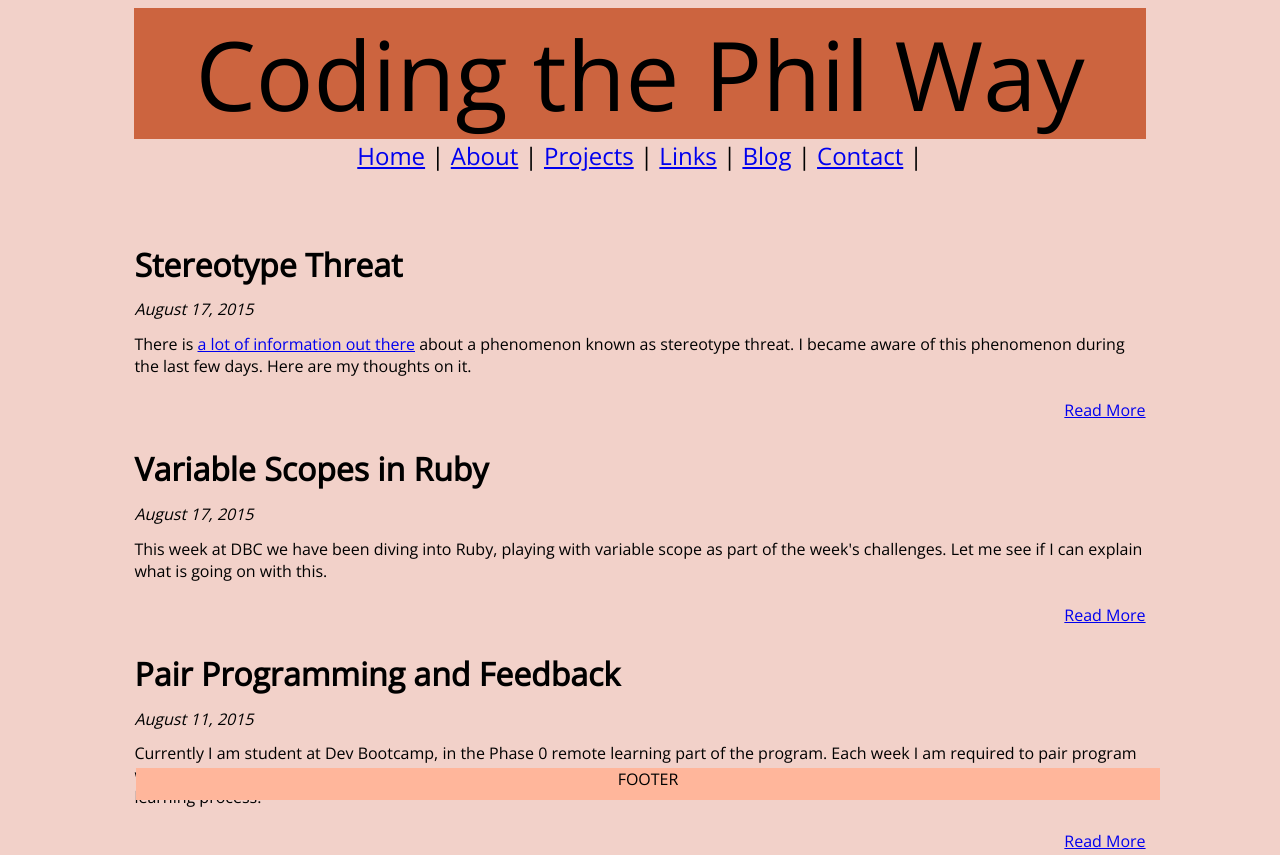
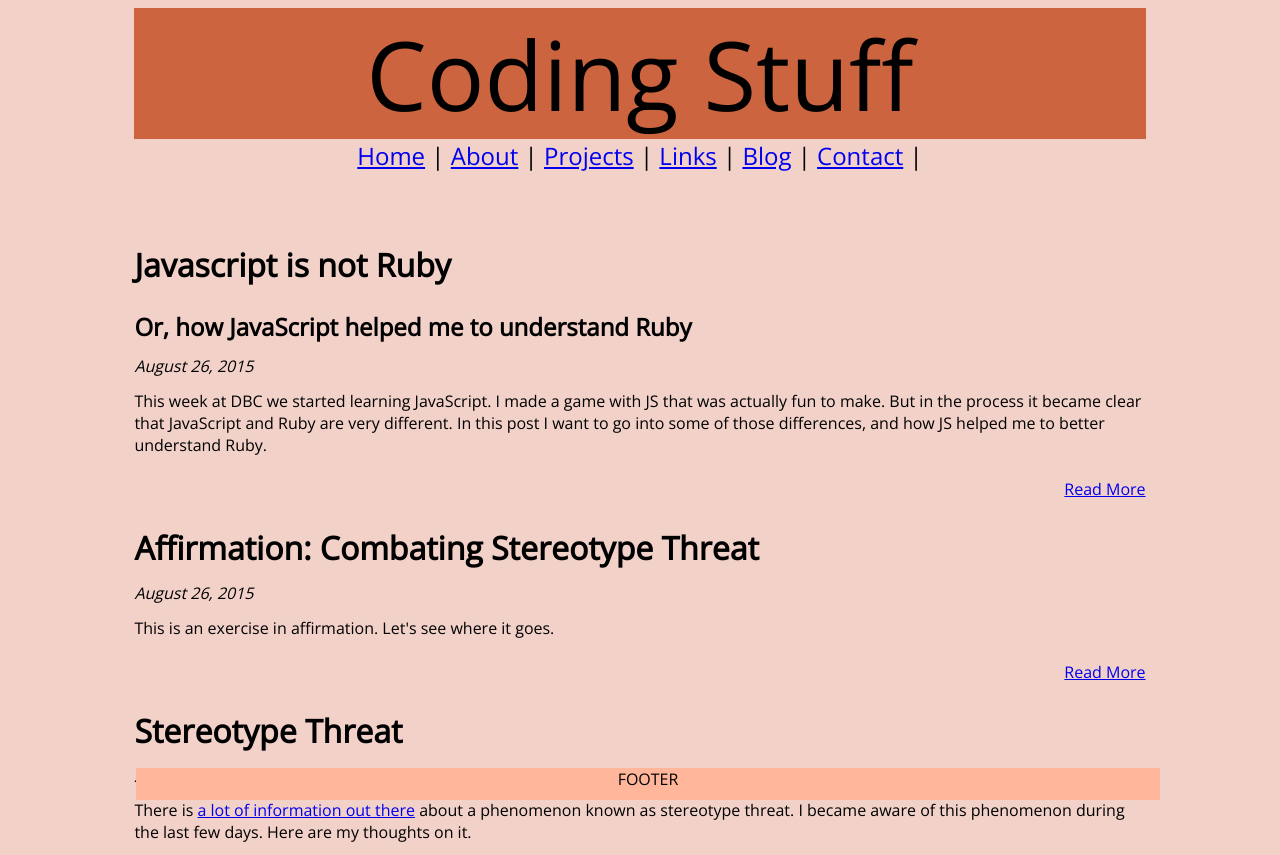
Before and after one commit to philsof/philsof.github.io, a plain HTML site: page blog/blog-index.html in a window 1280 px wide. Shown: the top 855 px of the page. Drawn offline with nearby package versions, Linux system fonts and the light colour scheme.

Commit message:
Update blog index with two new blog posts

```diff
--- a/blog/blog-index.html
+++ b/blog/blog-index.html
@@ -8,16 +8,41 @@
   <link rel="stylesheet" type="text/css" href="/blog_template.css">
 </head>
 <body>
-<header id="header">Coding the Phil Way</header>
+<header id="header">Coding Stuff</header>
     <nav id="nav">
       <a href="../index.html">Home</a> |
       <a href="../about.html">About</a> |
-      <a href="#">Projects</a> |
+      <a href="../projects/index.html">Projects</a> |
       <a href="#">Links</a> |
       <a href="blog-index.html">Blog</a> |
       <a href="../contact.html">Contact</a> |
     </nav>
 <br><br>
+
+<article>
+  <h2 class="post_title">Javascript is not Ruby</h2>
+  <h3 class="post_subtitle">Or, how JavaScript helped me to understand Ruby</h3>
+  <div class="post_date">August 26, 2015</div>
+
+  <div class="post_body">
+  This week at DBC we started learning JavaScript. I made a game with JS that was actually fun to make. But in the process it became clear that JavaScript and Ruby are very different. In this post I want to go into some of those differences, and how JS helped me to better understand Ruby.
+  </div>
+  <br>
+  <div class="post_link"><a href="t7-javascript.html">Read More</a>
+  </div>
+  </article>
+  <article>
+  <h2 class="post_title">Affirmation: Combating Stereotype Threat</h2>
+
+  <div class="post_date">August 26, 2015</div>
+
+  <div class="post_body">
+  This is an exercise in affirmation. Let's see where it goes.
+  </div>
+  <br>
+  <div class="post_link"><a href="c7-values.html">Read More</a>
+  </div>
+  </article>
 
 <article>
   <h2 class="post_title">Stereotype Threat</h2>
```
